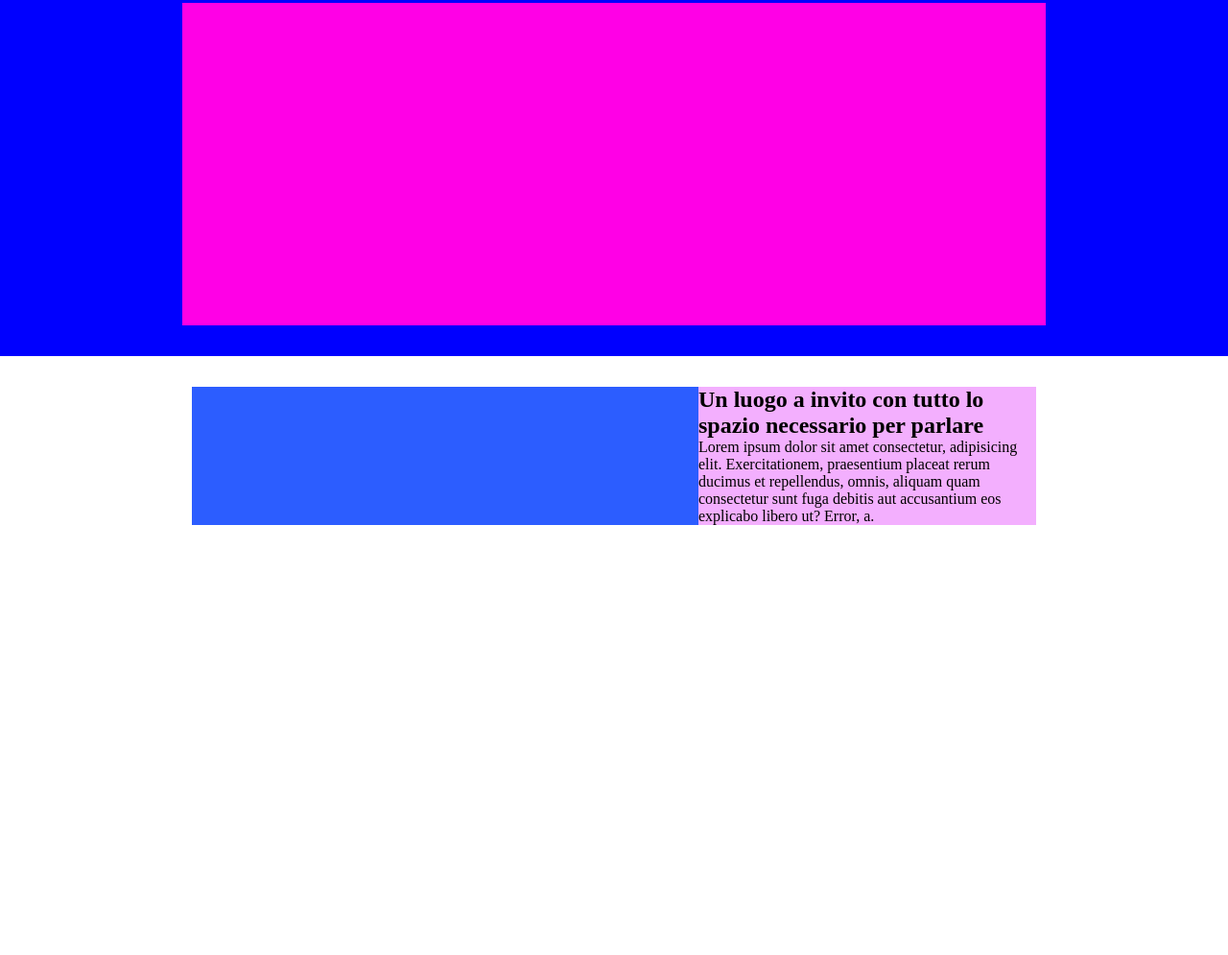
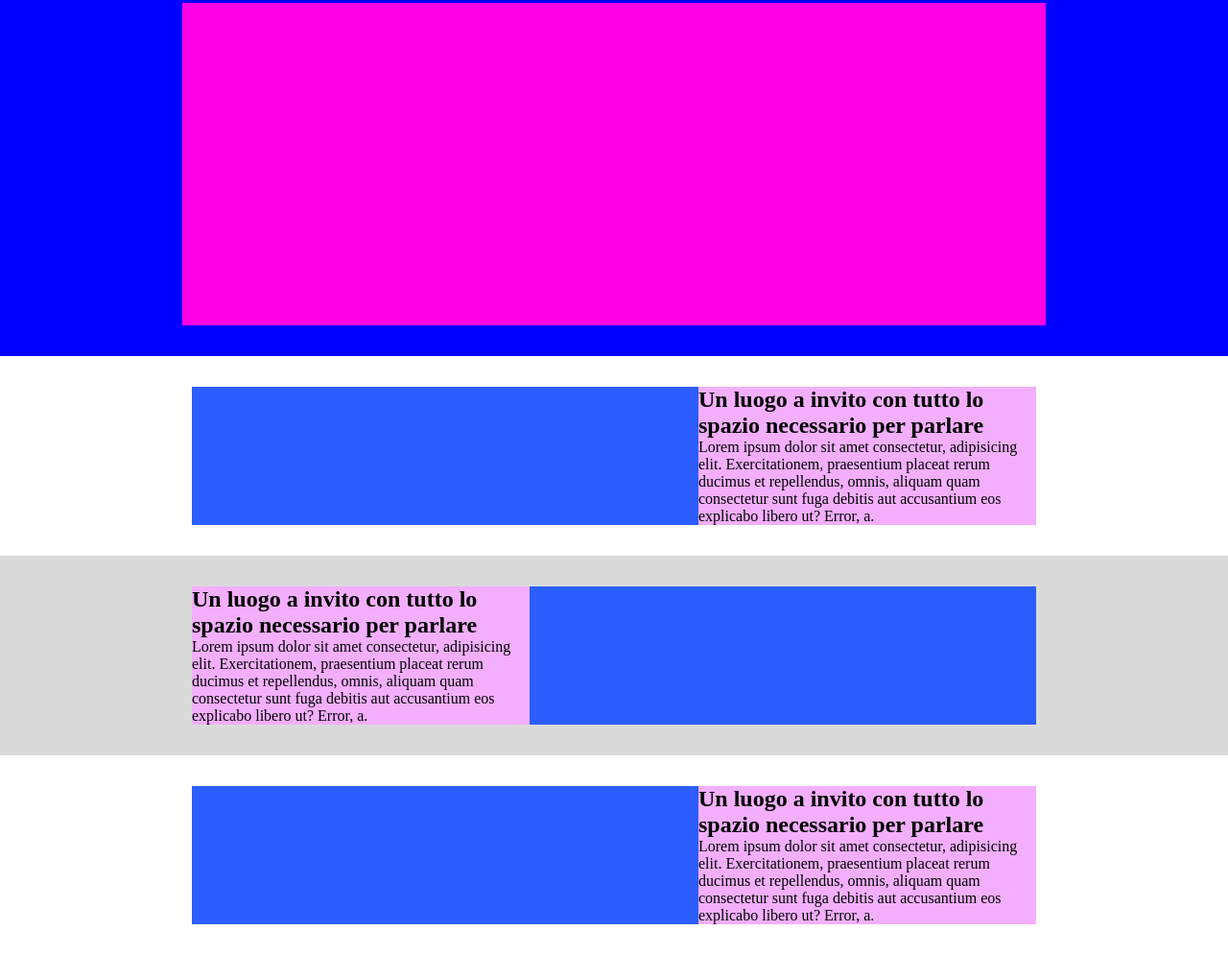
Before and after one commit to RiccardoImperiale/htmlcss-struttura-discord, a plain HTML site: page index.html in a window 1280 px wide. Shown: the part 113-1108 px from the top of the page at 96% size. Before the commit the page ends 800 px from the top, so only its background shows below. Drawn offline with Linux system fonts and the light colour scheme.

Commit message:
add three main sections

```diff
--- a/assets/css/style.css
+++ b/assets/css/style.css
@@ -105,3 +105,7 @@ section {
 .section_image {
     width: 60%;
 }
+
+.section_two {
+    background-color: rgb(218, 218, 218);
+}
--- a/index.html
+++ b/index.html
@@ -41,7 +41,35 @@
                 <!-- <img src="" alt="" class="section_image"> -->
                 <div class="section_text">
                     <h2>Un luogo a invito con tutto lo spazio necessario per parlare</h2>
-                    <p>Lorem ipsum dolor sit amet consectetur, adipisicing elit. Exercitationem, praesentium placeat rerum ducimus et repellendus, omnis, aliquam quam consectetur sunt fuga debitis aut accusantium eos explicabo libero ut? Error, a.</p>
+                    <p>Lorem ipsum dolor sit amet consectetur, adipisicing elit. Exercitationem, praesentium placeat
+                        rerum ducimus et repellendus, omnis, aliquam quam consectetur sunt fuga debitis aut accusantium
+                        eos explicabo libero ut? Error, a.</p>
+                </div>
+            </div>
+        </section>
+
+        <section class="section_two">
+            <div class="section_container">
+                <div class="section_text">
+                    <h2>Un luogo a invito con tutto lo spazio necessario per parlare</h2>
+                    <p>Lorem ipsum dolor sit amet consectetur, adipisicing elit. Exercitationem, praesentium placeat
+                        rerum ducimus et repellendus, omnis, aliquam quam consectetur sunt fuga debitis aut accusantium
+                        eos explicabo libero ut? Error, a.</p>
+                </div>
+                <div class="section_image"></div>
+                <!-- <img src="" alt="" class="section_image"> -->
+            </div>
+        </section>
+
+        <section class="section_three">
+            <div class="section_container">
+                <div class="section_image"></div>
+                <!-- <img src="" alt="" class="section_image"> -->
+                <div class="section_text">
+                    <h2>Un luogo a invito con tutto lo spazio necessario per parlare</h2>
+                    <p>Lorem ipsum dolor sit amet consectetur, adipisicing elit. Exercitationem, praesentium placeat
+                        rerum ducimus et repellendus, omnis, aliquam quam consectetur sunt fuga debitis aut accusantium
+                        eos explicabo libero ut? Error, a.</p>
                 </div>
             </div>
         </section>
```
